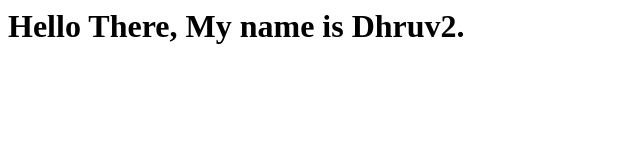
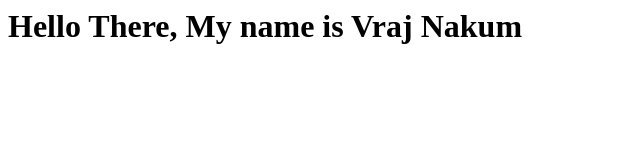
Before and after one commit to VrajNakum/test2, a plain HTML site: page index.html in a window 1280 px wide. Shown: the whole page, without its empty margins (0-640 px from the left). Drawn offline with Linux system fonts and the light colour scheme.

Commit message:
my name
date 27 nov 2022 time 2:20

```diff
--- a/index.html
+++ b/index.html
@@ -4,7 +4,7 @@
   </head>
 <body>
     <h1>
-      Hello There, My name is Dhruv2.
+      Hello There, My name is Vraj Nakum
   </h1>
 </body>
 </html>
```
